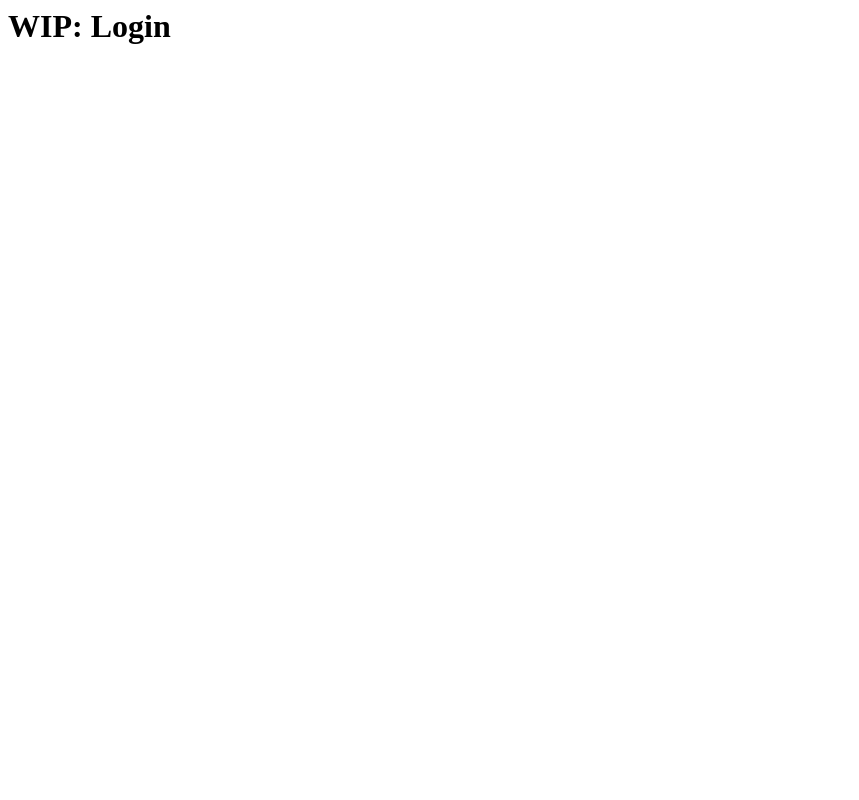
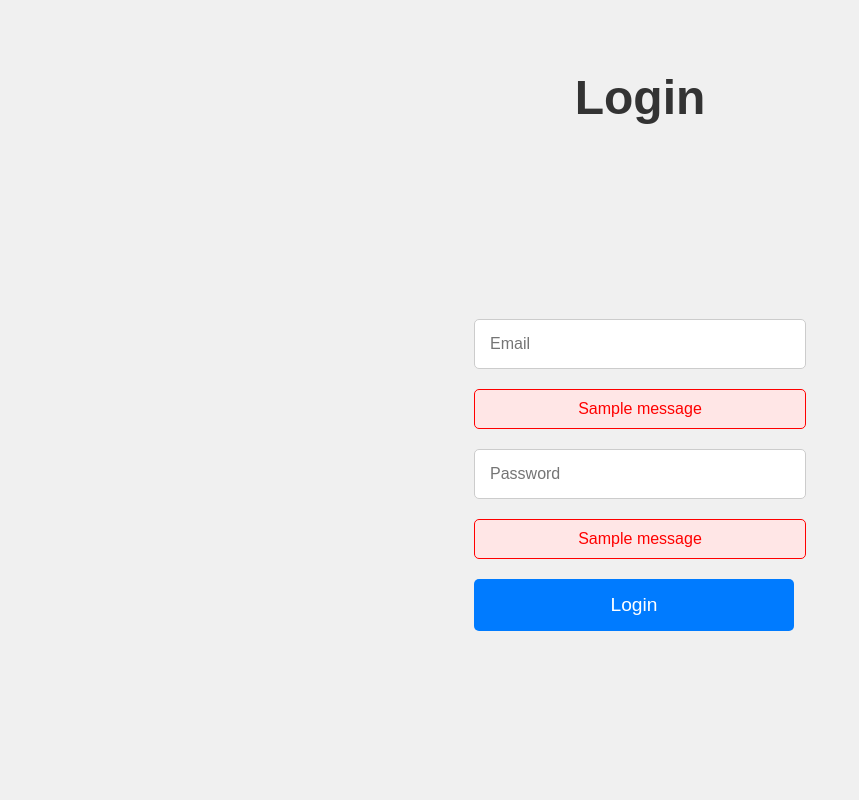
Before and after one commit to Aetheridon/SignUp, a Flask app: page /login in a window 1280 px wide. Before the commit the part shown is almost empty. Shown: the whole page, without its empty margins (0-859 px from the left). Run offline with Flask 3, Linux system fonts and the light colour scheme; tables that the repository leaves empty hold one stand-in row (values such as "Sample post"); one stand-in notice (Sample message) is shown; parts of the project's set-up code (start-up, migrations or seed data) failed here and were passed over.

Commit message:
working login page and fix hash bug by reinitializing hash object

```diff
--- a/src/main.py
+++ b/src/main.py
@@ -17,7 +17,6 @@
 @app.route("/signup", methods=["GET", "POST"])
 def signup_page():
     if request.method == "POST":
-        hash = hashlib.new("sha512")
 
         email = request.form["email"]
         name = request.form["name"]
@@ -35,14 +34,36 @@
         if email_check:
             flash("Email is already in use, please use another one!", "error")
         else:
+            hash = hashlib.new("sha512")
             hash.update(password.encode())
             password = hash.hexdigest()
             database.write_to_db(id=id, email=email, name=name, password=password)
 
     return render_template("signup.html")
 
-@app.route("/login")
+@app.route("/login", methods=["GET", "POST"])
 def login_page():
+    if request.method == "POST":
+        email = request.form["email"]
+        password = request.form["password"]
+
+        if database.is_existing_email(email=email):
+            hashed_account_password = database.get_hashed_password(email=email) # Returns a tuple
+
+            if hashed_account_password:
+                hash = hashlib.new("sha512")
+                hash.update(password.encode())
+                password = hash.hexdigest()
+
+                if password == hashed_account_password[0]:
+                    print("Successful login!") #TODO: work on redirection to dashboard
+
+                else:
+                    flash("Incorrect password!", "password_error")
+
+        else:
+            flash("Email does not exist in database!", "email_error")
+
     return render_template("login.html")
 
 @app.route("/about")
--- /dev/null
+++ b/src/static/styles/login.css
@@ -0,0 +1,63 @@
+body {
+    font-family: Arial, sans-serif;
+    display: flex;
+    flex-direction: column;
+    align-items: center;
+    justify-content: center;
+    height: 100vh;
+    margin: 0;
+    background: #f0f0f0;
+}
+
+h1 {
+    text-align: center;
+    margin: 20px 0;
+    font-size: 3em;
+    color: #333;
+    position: absolute;
+    top: 50px;
+    width: 100%;
+}
+
+.login-form {
+    display: flex;
+    flex-direction: column;
+    gap: 20px;
+    margin-top: 150px;
+}
+
+.login-form input {
+    width: 300px;
+    padding: 15px;
+    font-size: 1em;
+    border: 1px solid #ccc;
+    border-radius: 5px;
+}
+
+.flash-message {
+    color: red;
+    text-align: center;
+    font-size: 1em;
+    margin: 0;
+    padding: 10px;
+    border: 1px solid red;
+    border-radius: 5px;
+    background: #ffe6e6;
+}
+
+.login-form .btn {
+    width: 320px;
+    padding: 15px 30px;
+    font-size: 1.2em;
+    color: white;
+    background-color: #007bff;
+    border: none;
+    border-radius: 5px;
+    cursor: pointer;
+    transition: background-color 0.3s ease;
+    text-align: center;
+}
+
+.login-form .btn:hover {
+    background-color: #0056b3;
+}
--- a/src/templates/login.html
+++ b/src/templates/login.html
@@ -1 +1,31 @@
-<h1>WIP: Login</h1>
+<!DOCTYPE html>
+<html lang="en">
+<head>
+    <meta charset="UTF-8">
+    <meta name="viewport" content="width=device-width, initial-scale=1.0">
+    <title>Login</title>
+    <link rel="stylesheet" type="text/css" href="{{ url_for('static', filename='styles/login.css') }}">
+</head>
+<body>
+    <h1>Login</h1>
+    <form class="login-form" method="post">
+        <input type="email" name="email" placeholder="Email" required>
+        {% with messages = get_flashed_messages(category_filter=["email_error"]) %}
+            {% if messages %}
+                {% for msg in messages %}
+                    <div class="flash-message">{{msg}}</div>
+                {% endfor %}
+            {% endif %}
+        {% endwith %}
+        <input type="password" name="password" placeholder="Password" required>
+        {% with messages = get_flashed_messages(category_filter=["password_error"]) %}
+            {% if messages %}
+                {% for msg in messages %}
+                    <div class="flash-message">{{msg}}</div>
+                {% endfor %}
+            {% endif %}
+        {% endwith %}
+        <button class="btn" type="submit">Login</button>
+    </form>
+</body>
+</html>
```
Also changed, not shown: src/database.py (+18 -0 lines).
